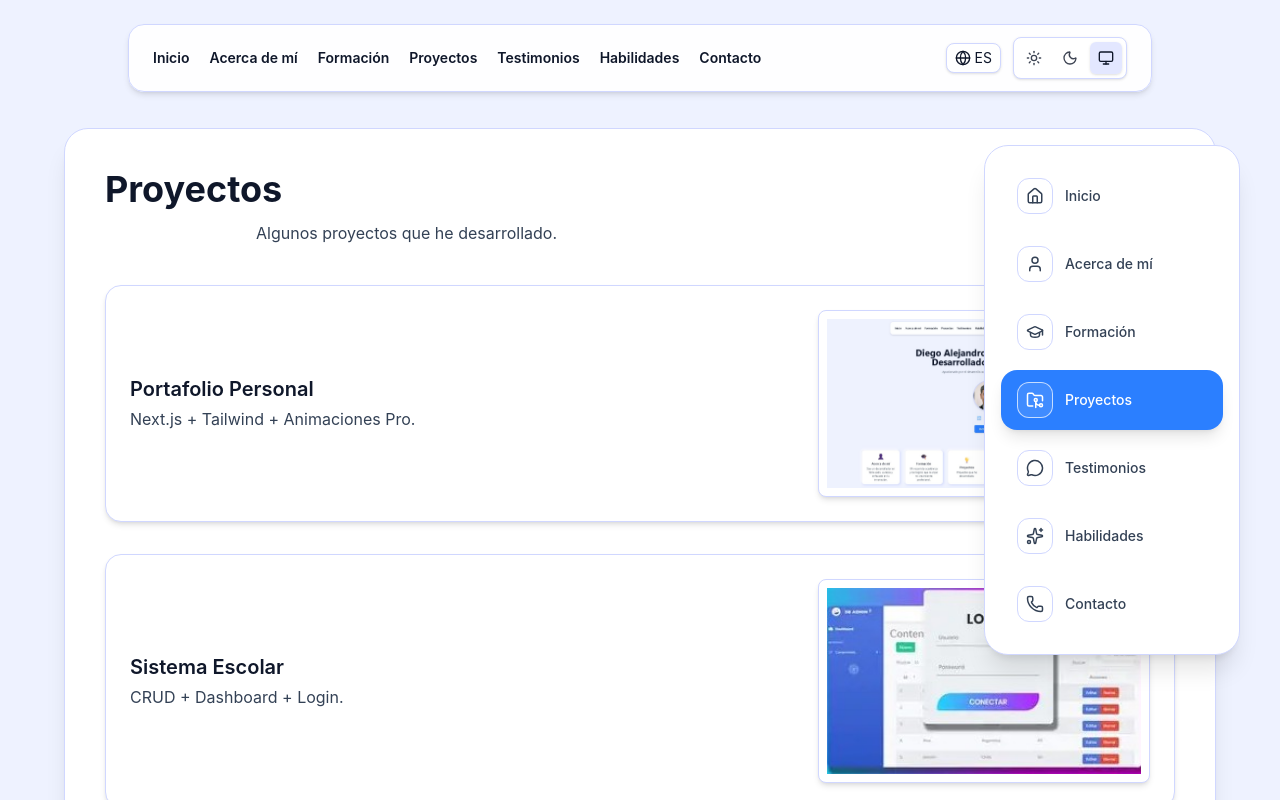
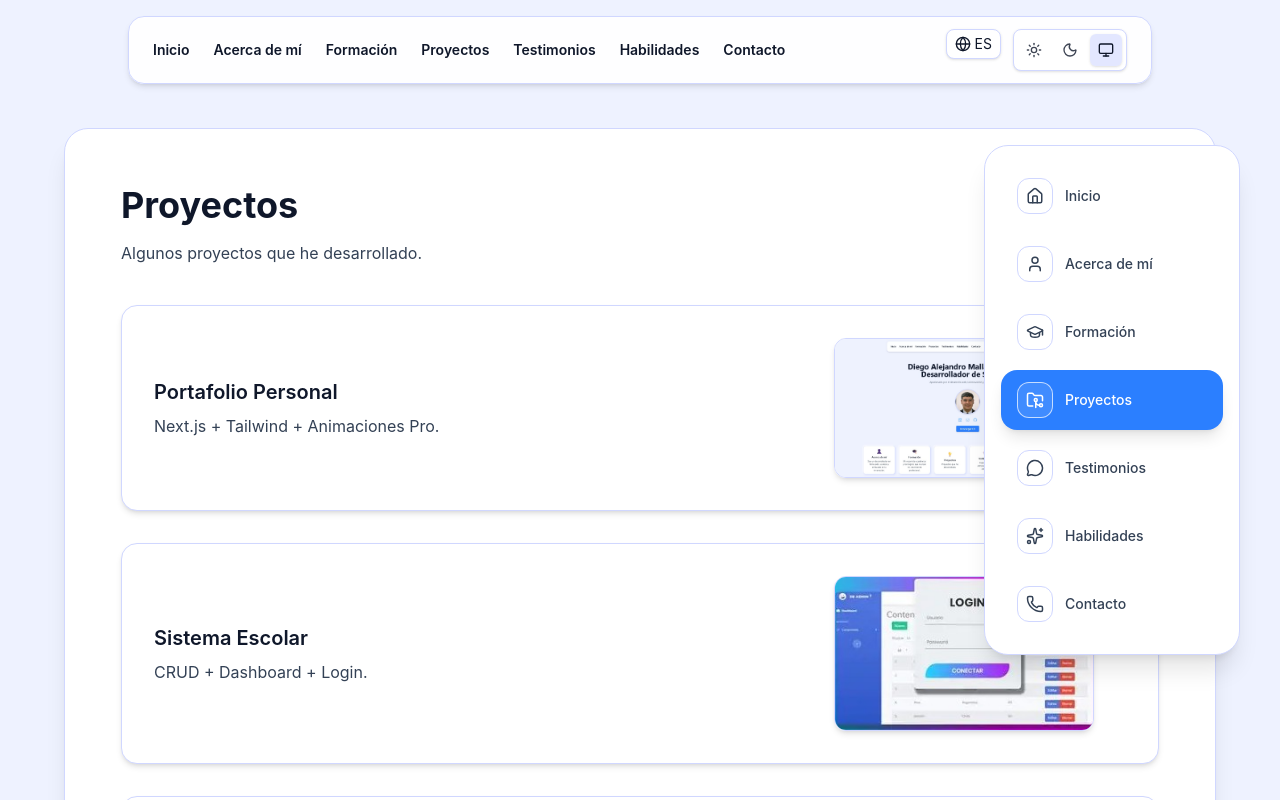
Before and after one commit to Diego2004-max/Portafolio, a Next.js app: page /projects in a window 1280 px wide. Shown: the top 800 px of the page. Built offline with nearby package versions, Linux system fonts and the light colour scheme.

Commit message:
agregar foto personal

```diff
--- a/src/app/components/Navbar.tsx
+++ b/src/app/components/Navbar.tsx
@@ -1,31 +1,33 @@
-'use client';
+"use client";
+
 import Link from "next/link";
-import { motion } from "framer-motion";
+import { useState } from "react";
+import { motion, AnimatePresence } from "framer-motion";
 import ThemeToggle from "./ThemeToggle";
 import LanguageToggle from "./LanguageToggle";
-import { useLanguage } from "../../context/LanguageContext";
-import { getSiteData } from "../../lib/getSiteData";
+import { useLanguage } from "@/context/LanguageContext";
+import { getSiteData } from "@/lib/getSiteData";
+import { Menu, X } from "lucide-react";
 
 export default function Navbar() {
   const { language } = useLanguage();
   const t = getSiteData(language);
 
+  const [open, setOpen] = useState(false);
+
   return (
-    <motion.nav
-      initial={{ opacity: 0, y: -10 }}
-      animate={{ opacity: 1, y: 0 }}
-      transition={{ duration: 0.4 }}
+    <nav
       className="
-        absolute top-6 left-1/2 -translate-x-1/2 z-50
-        flex items-center justify-between gap-5
+        fixed top-4 left-1/2 -translate-x-1/2 z-50
         bg-[var(--bg-card)]/90 backdrop-blur-xl
         border border-[var(--border-color)]
         rounded-2xl px-6 py-3 shadow-md
         w-[90%] max-w-5xl
-        text-[var(--text-primary)]
+        flex items-center justify-between
       "
     >
-      <ul className="flex gap-5 text-sm font-semibold">
+      {/* DESKTOP MENU */}
+      <ul className="hidden md:flex gap-6 text-sm font-semibold">
         <li><Link href="/">{t.nav.home}</Link></li>
         <li><Link href="/about">{t.nav.about}</Link></li>
         <li><Link href="/academic">{t.nav.academic}</Link></li>
@@ -35,10 +37,50 @@ export default function Navbar() {
         <li><Link href="/contact">{t.nav.contact}</Link></li>
       </ul>
 
-      <div className="flex items-center gap-3">
+      {/* TOGGLES */}
+      <div className="hidden md:flex gap-3">
         <LanguageToggle />
         <ThemeToggle />
       </div>
-    </motion.nav>
+
+      {/* MOBILE BUTTON */}
+      <button
+        className="md:hidden p-2 rounded-lg border border-[var(--border-color)]"
+        onClick={() => setOpen(!open)}
+      >
+        {open ? <X size={22} /> : <Menu size={22} />}
+      </button>
+
+      {/* MOBILE MENU */}
+      <AnimatePresence>
+        {open && (
+          <motion.div
+            initial={{ opacity: 0, y: -10 }}
+            animate={{ opacity: 1, y: 0 }}
+            exit={{ opacity: 0, y: -10 }}
+            transition={{ duration: 0.25 }}
+            className="
+              absolute top-16 left-0 w-full
+              bg-[var(--bg-card)] shadow-xl rounded-2xl
+              border border-[var(--border-color)]
+              md:hidden p-4 flex flex-col gap-4
+            "
+          >
+            <Link href="/" onClick={() => setOpen(false)}>{t.nav.home}</Link>
+            <Link href="/about" onClick={() => setOpen(false)}>{t.nav.about}</Link>
+            <Link href="/academic" onClick={() => setOpen(false)}>{t.nav.academic}</Link>
+            <Link href="/projects" onClick={() => setOpen(false)}>{t.nav.projects}</Link>
+            <Link href="/testimonials" onClick={() => setOpen(false)}>{t.nav.testimonials}</Link>
+            <Link href="/skills" onClick={() => setOpen(false)}>{t.nav.skills}</Link>
+            <Link href="/contact" onClick={() => setOpen(false)}>{t.nav.contact}</Link>
+
+            <div className="flex gap-3 mt-3">
+              <LanguageToggle />
+              <ThemeToggle />
+            </div>
+          </motion.div>
+        )}
+      </AnimatePresence>
+    </nav>
   );
 }
--- a/src/app/projects/page.tsx
+++ b/src/app/projects/page.tsx
@@ -2,9 +2,9 @@
 
 import Image from "next/image";
 import Link from "next/link";
-import { useLanguage } from "../../context/LanguageContext";
-import { getSiteData } from "../../lib/getSiteData";
-import SideSectionMenu from "../components/SideSectionMenu";
+import { useLanguage } from "@/context/LanguageContext";
+import { getSiteData } from "@/lib/getSiteData";
+import SideSectionMenu from "@/app/components/SideSectionMenu";
 
 export default function ProjectsPage() {
   const { language } = useLanguage();
@@ -14,59 +14,63 @@ export default function ProjectsPage() {
     <section
       id="projects"
       className="min-h-screen bg-[var(--bg-page)] text-[var(--text-primary)]
-                 pt-32 pb-16 px-4"
+                 pt-32 pb-20 px-4 sm:px-6 lg:px-10 transition-all flex justify-center"
     >
       <div
-        className="max-w-6xl mx-auto
-                   bg-[var(--bg-card)]
-                   rounded-3xl shadow-xl
-                   border border-[var(--border-color)]
-                   p-10"
+        className="max-w-6xl w-full bg-[var(--bg-card)] rounded-3xl shadow-xl
+                   border border-[var(--border-color)] p-6 sm:p-10 lg:p-14"
       >
-        <h1 className="text-4xl font-bold mb-3">{t.nav.projects}</h1>
-
-        <p className="text-[var(--text-secondary)] max-w-3xl mx-auto mb-10">
-          {language === "es"
-            ? "Algunos proyectos que he desarrollado."
-            : "Some projects I’ve worked on."}
+        {/* TÍTULO */}
+        <h1 className="text-4xl font-bold mb-4">{t.nav.projects}</h1>
+        <p className="text-[var(--text-secondary)] mb-10">
+          Algunos proyectos que he desarrollado.
         </p>
 
-        <div className="space-y-8">
-          {t.projects.list.map((p: any, i: number) => (
+        {/* LISTA DE PROYECTOS */}
+        <div className="flex flex-col gap-8">
+          {t.projects.list.map((project: any, index: number) => (
             <div
-              key={i}
-              className="flex flex-col md:flex-row items-center justify-between gap-6
+              key={index}
+              className="flex flex-col lg:flex-row items-center justify-between
                          bg-[var(--bg-card)] border border-[var(--border-color)]
-                         rounded-2xl shadow-md p-6
-                         transition-transform hover:-translate-y-1"
+                         rounded-2xl shadow-md p-5 sm:p-6 lg:p-8
+                         hover:shadow-xl transition-all"
             >
-              <div className="w-full md:w-2/3 text-left">
-                <p className="text-xl font-semibold mb-1 text-[var(--text-primary)]">
-                  {p.title}
-                </p>
-                <p className="text-[var(--text-secondary)]">{p.desc}</p>
+
+              {/* INFO */}
+              <div className="w-full lg:w-2/3 mb-5 lg:mb-0">
+                <h2 className="text-xl font-semibold mb-2">{project.title}</h2>
+                <p className="text-[var(--text-secondary)]">{project.desc}</p>
               </div>
 
-              <div className="flex justify-center md:justify-end w-full md:w-1/3">
-                <Image
-                  src={p.img}
-                  alt={p.title}
-                  width={500}
-                  height={500}
-                  className="rounded-lg shadow-md object-contain
-                             bg-[var(--bg-card)] p-2
-                             border border-[var(--border-color)]"
-                />
+              {/* IMAGEN RESPONSIVA */}
+              <div className="w-full lg:w-1/3 flex justify-center">
+                <div className="w-full max-w-[260px] sm:max-w-[300px] lg:max-w-[260px]">
+                  <Image
+                    src={project.img}
+                    alt={project.title}
+                    width={400}
+                    height={230}
+                    className="rounded-xl border border-[var(--border-color)]
+                               shadow-md object-cover w-full h-auto"
+                  />
+                </div>
               </div>
+
             </div>
           ))}
         </div>
 
-        <Link href="/" className="inline-block mt-10">
-          <button className="bg-blue-500 hover:bg-blue-600 text-white px-6 py-2 rounded-md shadow-md">
-            Home
-          </button>
-        </Link>
+        {/* BOTÓN HOME */}
+        <div className="flex justify-center mt-12">
+          <Link href="/">
+            <button className="bg-blue-500 hover:bg-blue-600 text-white px-6 py-3
+                               rounded-xl shadow-md transition">
+              Home
+            </button>
+          </Link>
+        </div>
+
       </div>
 
       <SideSectionMenu current="projects" />
--- a/src/data/en.json
+++ b/src/data/en.json
@@ -3,7 +3,8 @@
     "nameLine1": "Diego Alejandro Mallama Yandun",
     "nameLine2": "Software Developer",
     "subtitle": "Passionate about web development, innovation, and continuous improvement.",
-    "cvLabel": "Download CV"
+    "cvLabel": "Download CV",
+    "imagen": "Me.png"
   },
 
   "cards": {
--- a/src/data/es.json
+++ b/src/data/es.json
@@ -3,7 +3,8 @@
     "nameLine1": "Diego Alejandro Mallama Yandun",
     "nameLine2": "Desarrollador de Software",
     "subtitle": "Apasionado por el desarrollo web, la innovación y la mejora continua.",
-    "cvLabel": "Descargar CV"
+    "cvLabel": "Descargar CV",
+    "imagen": "Me.png"
   },
 
   "cards": {
```
Also changed, not shown: src/app/Components/Navbar.tsx (+56 -14 lines).
